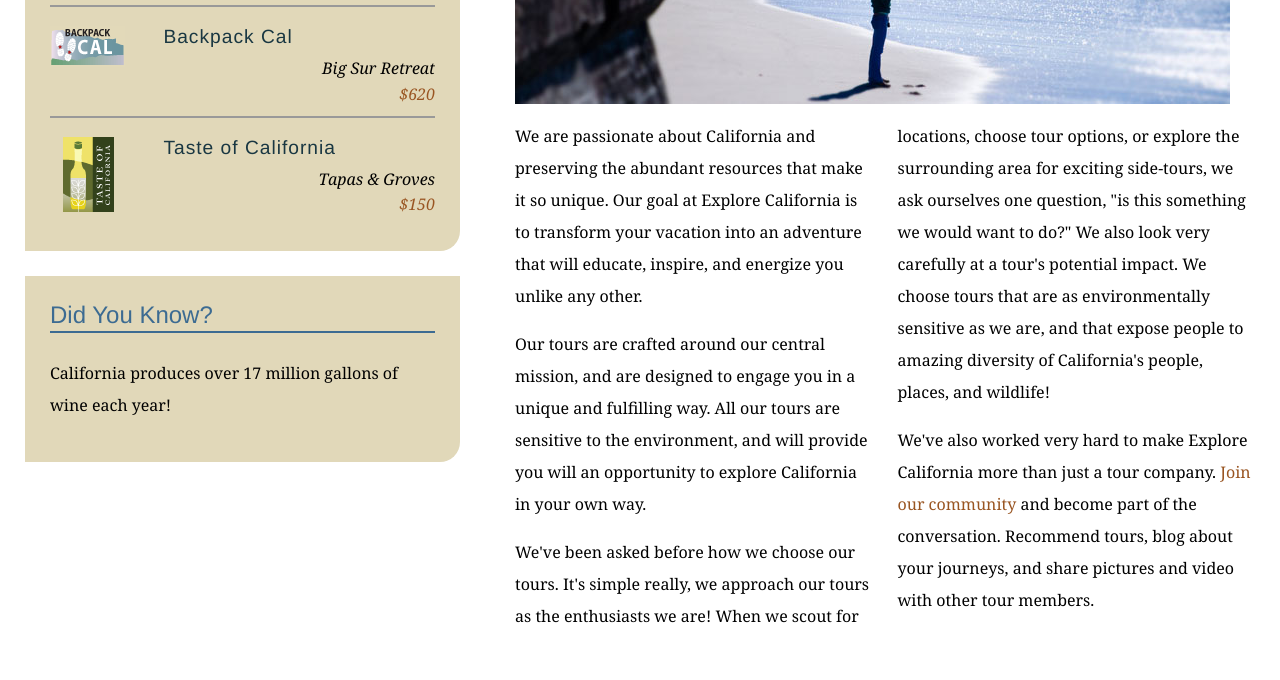
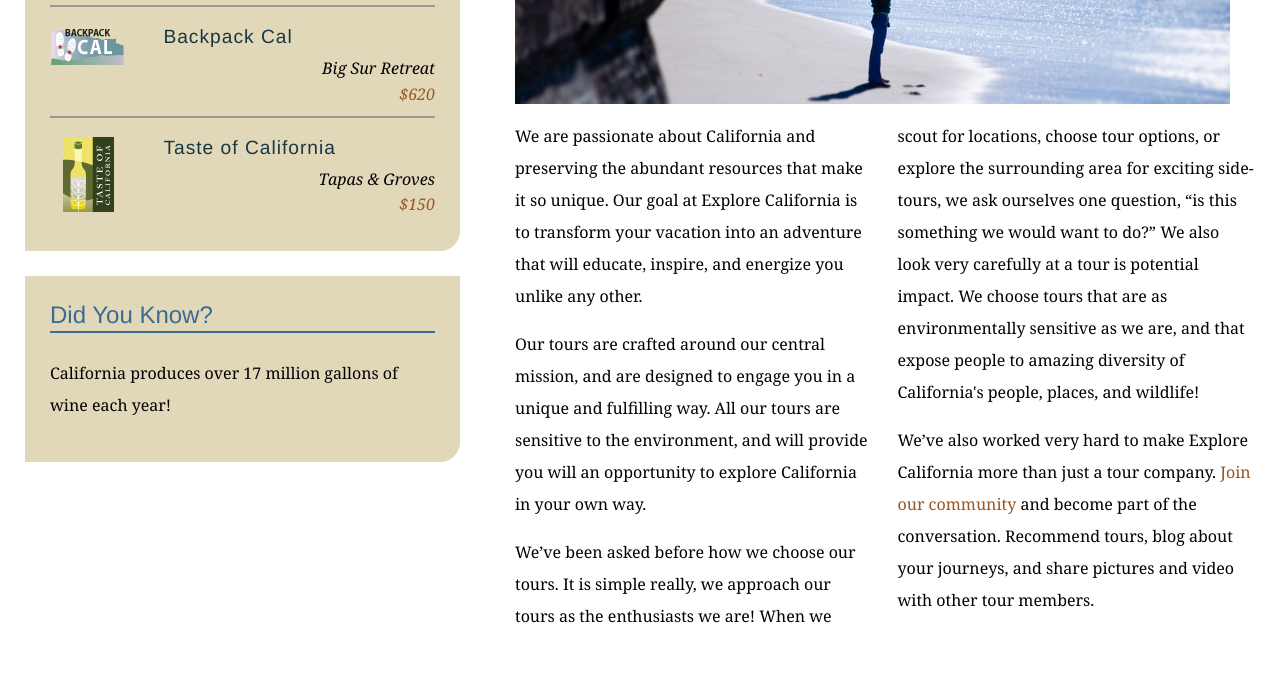
Before and after one commit to ujala-sap/explore_california, a plain HTML site: page mission.html in a window 1280 px wide. Shown: the part 580-1260 px from the top of the page. Drawn offline with Linux system fonts and the light colour scheme.

Commit message:
Replace straight quotes with curly quotes in mission html file

```diff
--- a/mission.html
+++ b/mission.html
@@ -64,8 +64,8 @@
           <div class="multiCol">
             <p>We are passionate about California and preserving the abundant resources that make it so unique. Our goal at Explore California is to transform your vacation into an adventure that will educate, inspire, and energize you unlike any other.</p>
             <p>Our tours are crafted around our central mission, and are designed to engage you in a unique and fulfilling way. All our tours are sensitive to the environment, and will provide you will an opportunity to explore California in your own way.</p>
-            <p>We've been asked before how we choose our tours. It's simple really, we approach our tours as the enthusiasts we are! When we scout for locations, choose tour options, or explore the surrounding area for exciting side-tours, we ask ourselves one question, &quot;is this something we would want to do?&quot; We also look very carefully at a tour's potential impact. We choose tours that are as environmentally sensitive as we are, and that expose people to amazing diversity of California's people, places, and wildlife!</p>
-            <p>We've also worked very hard to make Explore California more than just a tour company. <a href="explorers/join.html">Join our community</a> and become part of the conversation. Recommend tours, blog about your journeys, and share pictures and video with other tour members.</p>
+            <p>We&rsquo;ve been asked before how we choose our tours. It is simple really, we approach our tours as the enthusiasts we are! When we scout for locations, choose tour options, or explore the surrounding area for exciting side-tours, we ask ourselves one question, &ldquo;is this something we would want to do?&rdquo; We also look very carefully at a tour is potential impact. We choose tours that are as environmentally sensitive as we are, and that expose people to amazing diversity of California's people, places, and wildlife!</p>
+            <p>We&rsquo;ve also worked very hard to make Explore California more than just a tour company. <a href="explorers/join.html">Join our community</a> and become part of the conversation. Recommend tours, blog about your journeys, and share pictures and video with other tour members.</p>
           </div>
         </div>
       </div>
```
